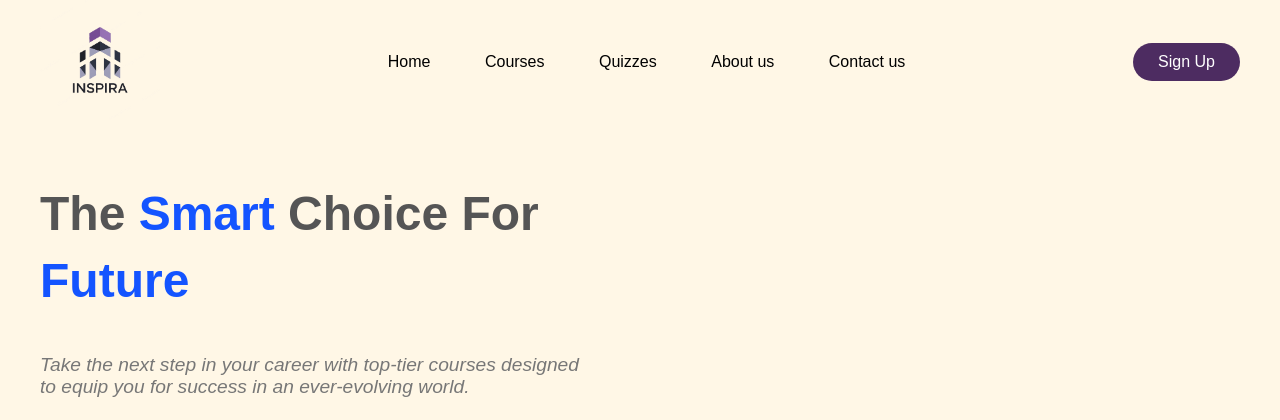
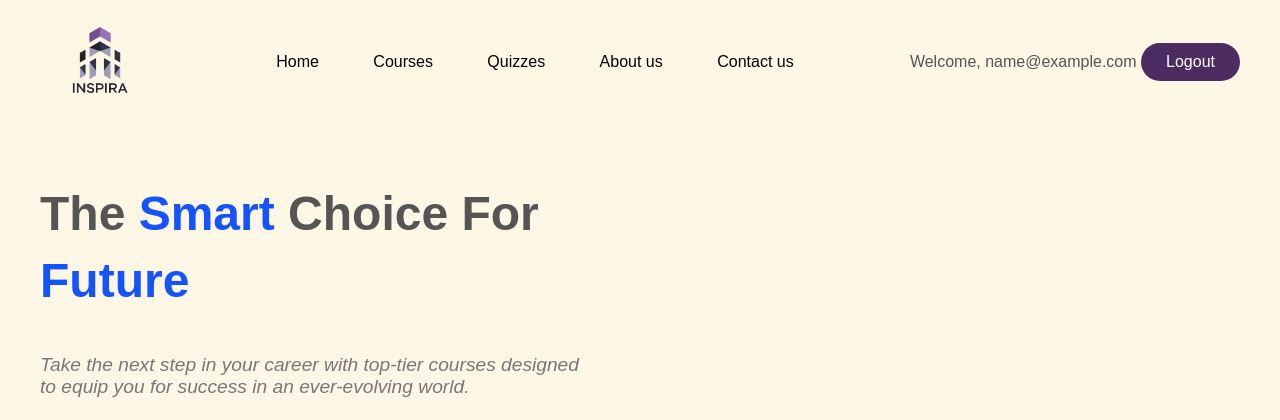
Before and after one commit to arrrpii/Inspira_Core, a Flask app: page / in a window 1280 px wide. Shown: the top 420 px of the page. Run offline with Flask 3, Linux system fonts and the light colour scheme; the visitor is signed in with stand-in values (Sample User, id 1).

Commit message:
Merge remote-tracking branch 'origin/master'

```diff
--- a/app.py
+++ b/app.py
@@ -2,13 +2,18 @@ from flask import Flask, request, jsonify, render_template, session
 from flask_sqlalchemy import SQLAlchemy
 from werkzeug.security import generate_password_hash, check_password_hash
 from flask_bcrypt import Bcrypt
-
+from datetime import timedelta
+from flask import Flask, request, jsonify, render_template, session, redirect, url_for
 
 app = Flask(__name__)
 
 app.config['SQLALCHEMY_DATABASE_URI'] = 'postgresql://arpi:userarpi@localhost/inspira_db'
 app.config['SQLALCHEMY_TRACK_MODIFICATIONS'] = False
 app.secret_key = 'inspira_key'
+app.permanent_session_lifetime = timedelta(minutes=30)
+app.config['SESSION_COOKIE_HTTPONLY'] = True
+app.config['SESSION_COOKIE_SECURE'] = True
+app.config['SESSION_COOKIE_SAMESITE'] = 'Lax'
 
 
 
@@ -27,7 +32,7 @@ class User(db.Model):
 @app.route('/')
 def home():
     email = session.get('email')
-    return render_template('home_page.html')
+    return render_template('home_page.html', email=email)
 
 @app.route('/index')
 def index():
@@ -36,7 +41,6 @@ def index():
 @app.route('/register', methods=['POST'])
 def register():
     try:
-
         if request.is_json:
             data = request.get_json()
         else:
@@ -46,19 +50,17 @@ def register():
         password = data.get('password')
         confirm_password = data.get('confirm_password')
 
-
         if not email or not password or not confirm_password:
             return jsonify({'error': 'All fields are required'}), 400
 
         if password != confirm_password:
             return jsonify({'error': 'Passwords do not match'}), 400
 
-        hashed_password = generate_password_hash(password)
+        hashed_password = bcrypt.generate_password_hash(password).decode('utf-8')
 
         existing_user = User.query.filter_by(email=email).first()
         if existing_user:
             return jsonify({'error': 'Email already exists'}), 400
-
 
         new_user = User(email=email, password=hashed_password)
         db.session.add(new_user)
@@ -76,8 +78,10 @@ def login_page():
 @app.route('/login', methods=['POST'])
 def login():
     try:
-        data = request.get_json()
-        print(f"Received data: {data}")  # Debugging log
+        if request.is_json:
+            data = request.get_json()
+        else:
+            data = request.form
 
         email = data.get('email')
         password = data.get('password')
@@ -86,20 +90,21 @@ def login():
             return jsonify({"success": False, "message": "Email and password are required"}), 400
 
         user = User.query.filter_by(email=email).first()
-        print(f"Queried user: {user}")  # Debugging log
-
-        if user and check_password_hash(user.password, password):
+        if user and bcrypt.check_password_hash(user.password, password):
             session['user_id'] = user.id
             session['email'] = user.email
             return jsonify({"success": True, "message": "Login successful", "email": user.email}), 200
         else:
-            print("Invalid credentials")  # Debugging log
             return jsonify({"success": False, "message": "Invalid email or password"}), 401
     except Exception as e:
-        print(f"Error: {e}")  # Detailed error log
+        print(f"Error: {e}")
         return jsonify({"success": False, "message": "An unexpected error occurred"}), 500
 
 
+@app.route('/logout')
+def logout():
+    session.clear()  # Clear the session
+    return redirect(url_for('home'))  # Redirect to home page
 
 if __name__ == '__main__':
     with app.app_context():
--- a/templates/home_page.html
+++ b/templates/home_page.html
@@ -20,9 +20,19 @@
             <a href="#" class="nav-link">About us</a>
             <a href="#" class="nav-link">Contact us</a>
         </nav>
-        <a href="/index">
-            <button class="sign-in-btn">Sign Up</button>
-        </a>
+        {% if email %}
+            <div class="user-info">
+                <span>Welcome, {{ email }}</span>
+                <a href="/logout">
+                    <button class="sign-in-btn">Logout</button>
+                </a>
+            </div>
+        {% else %}
+            <a href="/index">
+                <button class="sign-in-btn">Sign Up</button>
+            </a>
+        {% endif %}
+
 
 
     </header>
```
